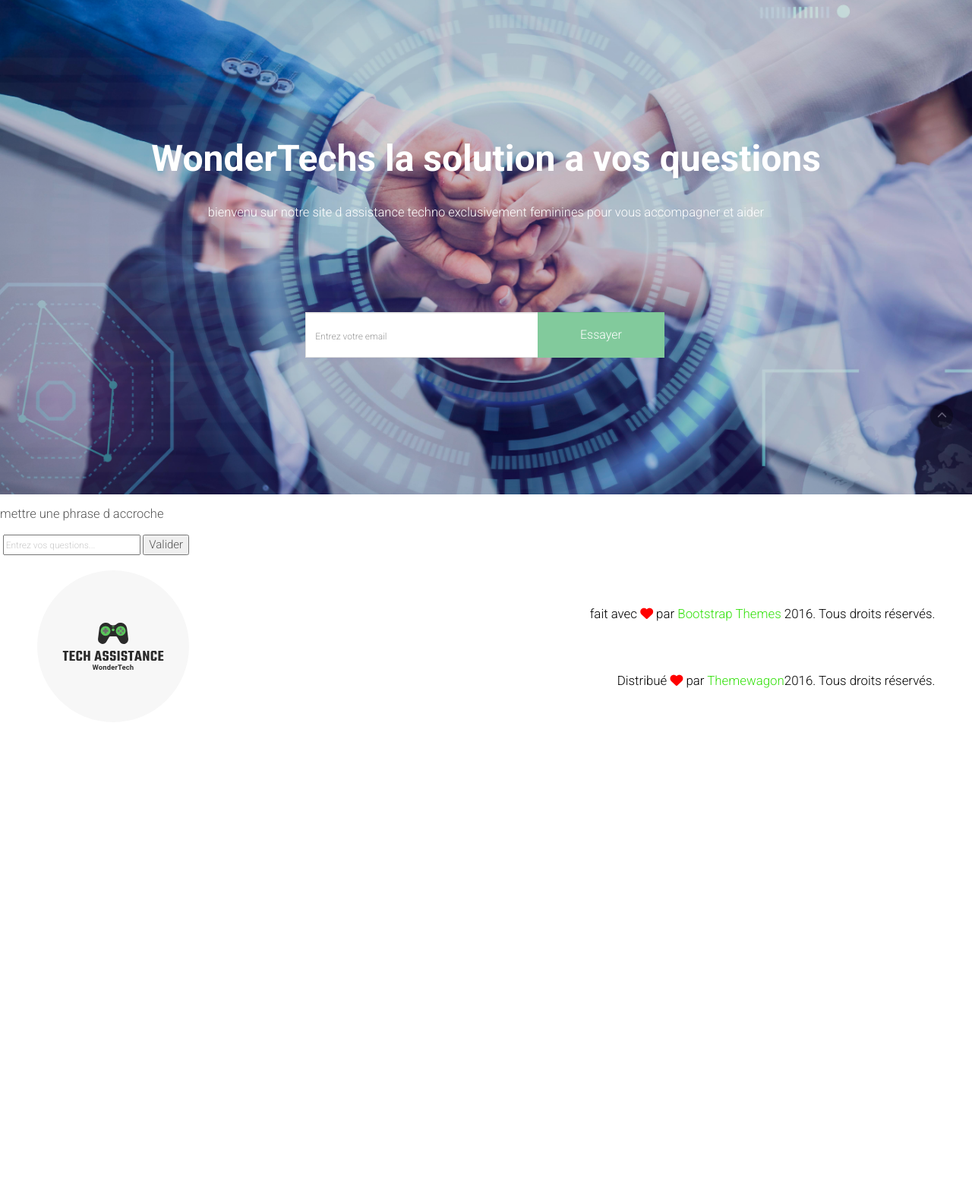
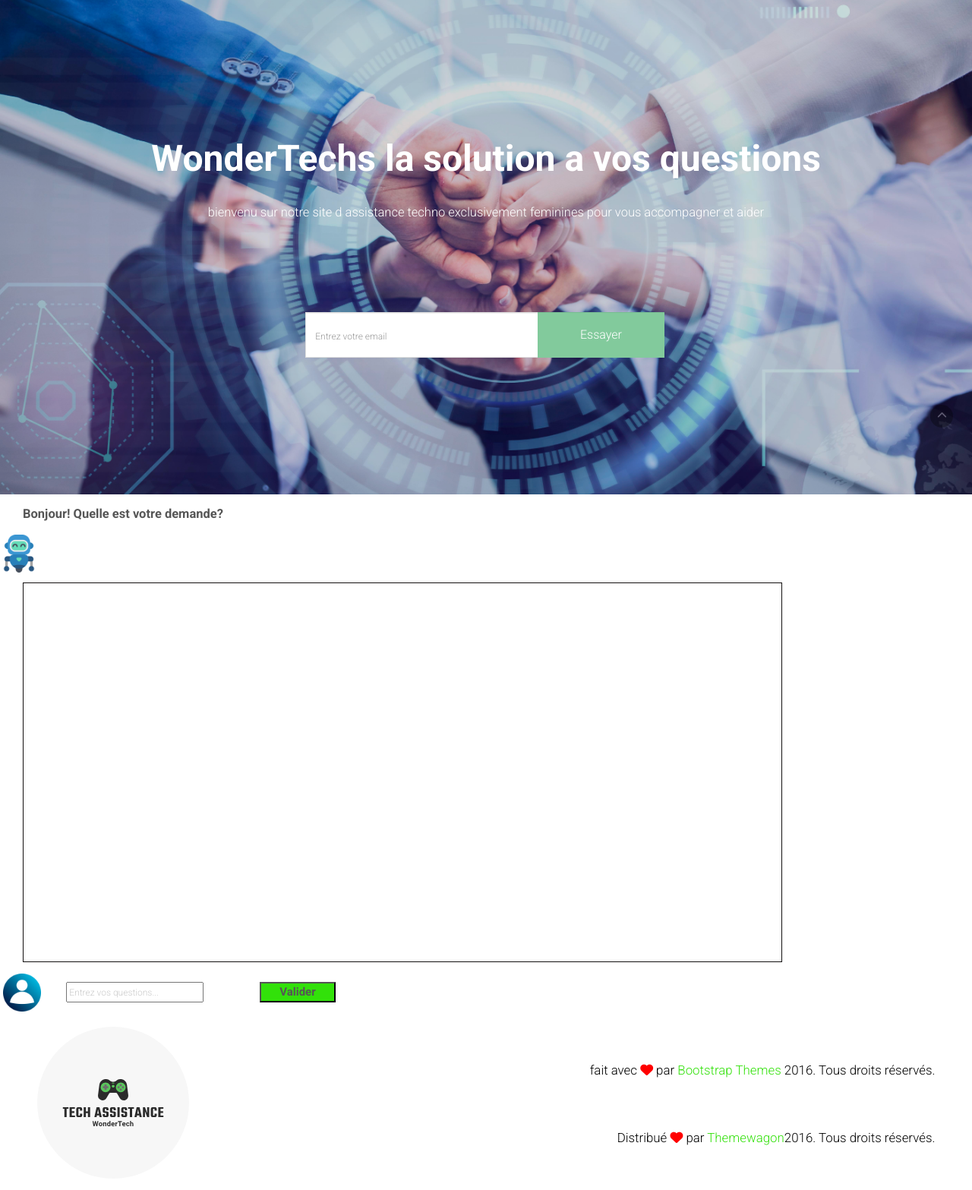
Before and after one commit to Adelejouneau/chatbottech, a Django app: page /chatbot/ in a window 1280 px wide. Shown: the part 217-1784 px from the top of the page at 76% size. Before the commit the page ends 1123 px from the top, so only its background shows below. Run offline with Django 4.2, Linux system fonts and the light colour scheme; some libraries are stand-ins or nearby versions.

Commit message:
modif chatbot

```diff
--- a/src/static/soft-tech/assets/css/style.css
+++ b/src/static/soft-tech/assets/css/style.css
@@ -1662,3 +1662,24 @@ xkeyframes
   text-decoration: none;
 }
 /*rajout css*/
+.reponse{
+  border: 1px #131010 solid;;
+  width: 1000px;
+  height: 500px;
+  margin-left: 30px;
+}
+.valider{
+  background-color: #32e10a;
+  margin-left: 70px;
+  width: 100px;
+  cursor: pointer;
+  font-weight: bold;
+}
+.ph{
+  margin-left: 30px;
+  font-weight: bold;
+}
+#message{
+  margin-left: 30px;
+
+}
--- a/src/templates/index.html
+++ b/src/templates/index.html
@@ -67,25 +67,6 @@
         your experience.
       </p>
     <![endif]-->
-
-    <!--teste pour les liens -->
-
-    <!-- <table>
-      <tr>
-        <th></th>
-      </tr>
-      {% for page in pages %}
-
-      <tr>
-        <td>
-          <a href="/chatbot/?page={{page.titleChatbot}}"> {{page.titleChatbot}}</a>
-        </td>
-
-        <td>{{page.date}}</td>
-      </tr>
-      {% endfor %}
-    </table> -->
-    <!------------------------->
 
     <!-- Sections -->
     <section id="social" class="social">
@@ -243,6 +224,7 @@
       </div>
     </section>
     {% endif %}
+
     <!--End of Features 2 Section -->
     {% if page == 'service' %}
 
@@ -932,26 +914,29 @@
     {%endif%}
 
     {%if page == 'chatbot'%}
+
     <h1>{{titleChatbot}}</h1>
     <h2>{{dateChatbot}}</h2>
     <p>{{contentChatbot}}</p>
 
-    <p class="ph">mettre une phrase d accroche</p>
+    <p class="ph">Bonjour! Quelle est votre demande?</p>
 
     <form method="POST">
       {% csrf_token %}
+      <img src="{% static './soft-tech/assets/images/chatbot1.png' %}" alt="chatbot" width="50" />
 
       <h2>{{message}}</h2>
       <p class="reponse">{{reponse}}</p>
 
 
       <label for="input"></label>
+      <img src="{% static 'profil-bleu.png' %}" alt="profil" width="50"/>
       <input
         type="text"
         name="message"
         id="message"
 
-        placeholder="Entrez vos questions..."/>
+           placeholder="Entrez vos questions..."/>
       <button class="valider" type="submit">Valider</button>
     </form>
     {%endif%}
@@ -1008,7 +993,7 @@
     <script src="{% static './soft-tech/assets/js/vendor/bootstrap.min.js' %}"></script>
 
     <script src="{% static './soft-tech/assets/js/plugins.js' %}"></script>
-    <script src="{% static './soft-tech/asassets/js/modernizr.js' %}"></script>
+    <script src="{% static './soft-tech/assets/js/modernizr.js' %}"></script>
     <script src="{% static './soft-tech/assets/js/main.js' %}"></script>
   </body>
 </html>
```
Also changed, not shown: src/static/chatbot2.png (renamed from src/static/téléchargement (2).png), src/static/profil-bleu.png (added), src/static/soft-tech/assets/images/chatbot1.png (renamed from src/static/3558860.png), 1 other file.
